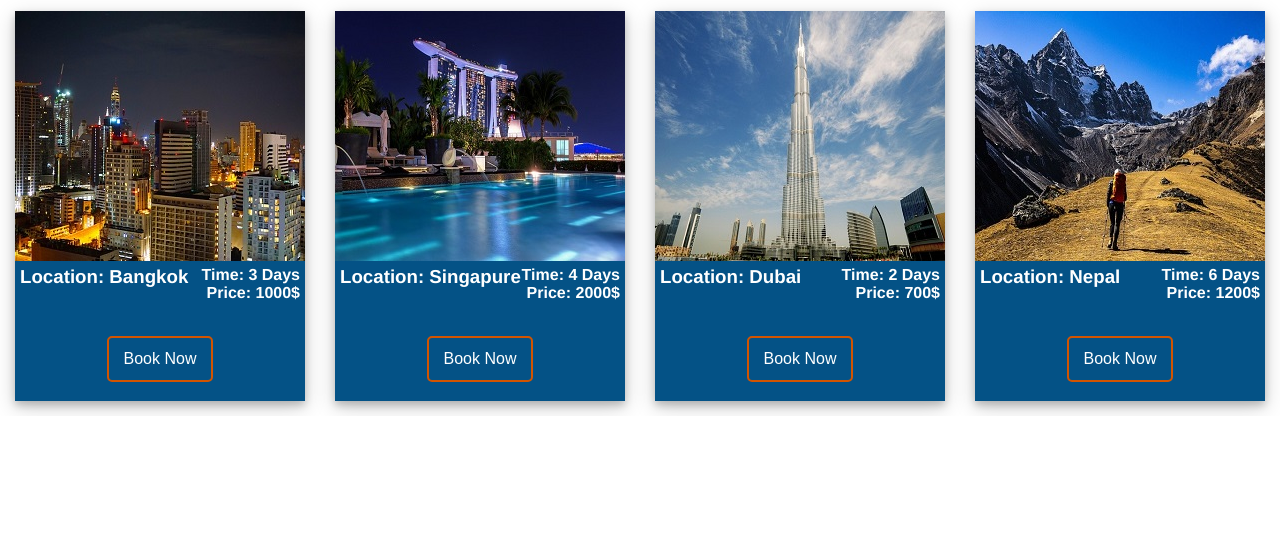
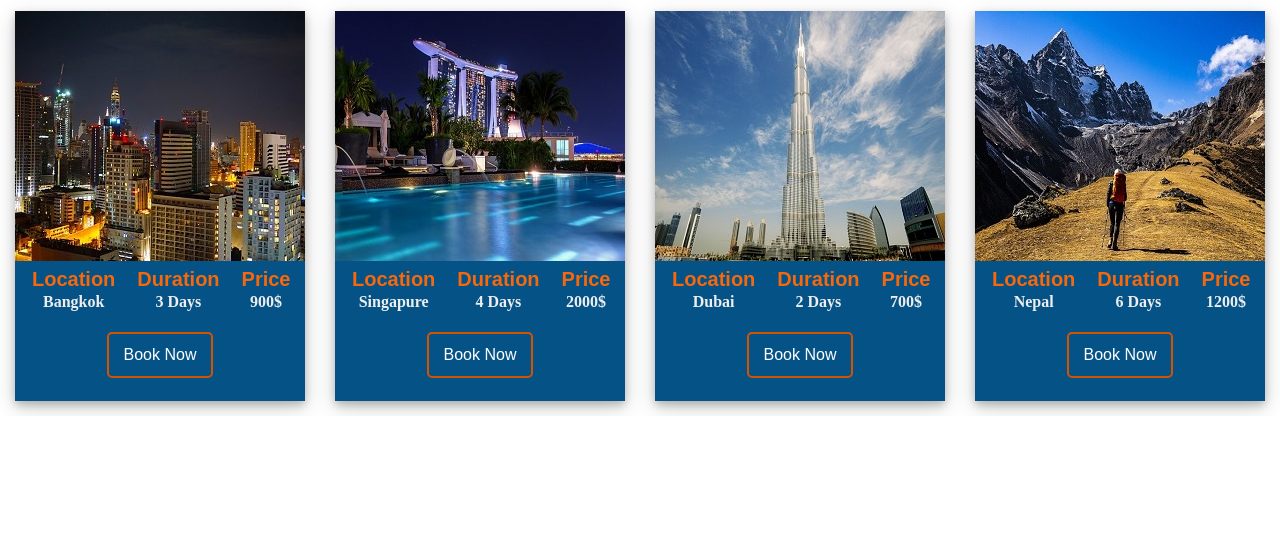
Before and after one commit to jakircse99/dream-holidys, a plain HTML site: page index.html in a window 1280 px wide. Shown: the part 1112-1645 px from the top of the page. Drawn offline with Linux system fonts and the light colour scheme.

Commit message:
Basic project final release

```diff
--- a/index.html
+++ b/index.html
@@ -79,9 +79,18 @@
 						<img src="img/package/bangkok.jpg"/>
 					</div>
 					<div class="package-content">
-						<h3>Location: Bangkok</h3>
-						<p>Time: 3 Days</p>
-						<p>Price: 1000$</p>
+					<table class="ctn">
+						<tbody>
+						<th>Location</th>
+						<th>Duration</th>
+						<th>Price</th>
+						<tr>
+							<td>Bangkok</td>
+							<td>3 Days</td>
+							<td>900$</td>
+						</tr>
+						</tbody>
+					</table>
 						<button class="btn">Book Now</button>
 					</div>
 				</div>
@@ -90,9 +99,18 @@
 						<img src="img/package/singapure.jpg"/>
 					</div>
 					<div class="package-content">
-						<h3>Location: Singapure</h3>
-						<p>Time: 4 Days</p>
-						<p>Price: 2000$</p>
+						<table class="ctn">
+							<tbody>
+							<th>Location</th>
+							<th>Duration</th>
+							<th>Price</th>
+							<tr>
+								<td>Singapure</td>
+								<td>4 Days</td>
+								<td>2000$</td>
+							</tr>
+							</tbody>
+						</table>
 						<button class="btn">Book Now</button>
 					</div>
 				</div>
@@ -101,9 +119,18 @@
 						<img src="img/package/dubai.jpg"/>
 					</div>
 					<div class="package-content">
-						<h3>Location: Dubai</h3>
-						<p>Time: 2 Days</p>
-						<p>Price: 700$</p>
+						<table class="ctn">
+							<tbody>
+							<th>Location</th>
+							<th>Duration</th>
+							<th>Price</th>
+							<tr>
+								<td>Dubai</td>
+								<td>2 Days</td>
+								<td>700$</td>
+							</tr>
+							</tbody>
+						</table>
 						<button class="btn">Book Now</button>
 						</div>
 				</div>
@@ -112,9 +139,18 @@
 						<img src="img/package/nepal.jpg"/>
 					</div>
 					<div class="package-content">
-						<h3>Location: Nepal</h3>
-						<p>Time: 6 Days</p>
-						<p>Price: 1200$</p>
+						<table class="ctn">
+							<tbody>
+							<th>Location</th>
+							<th>Duration</th>
+							<th>Price</th>
+							<tr>
+								<td>Nepal</td>
+								<td>6 Days</td>
+								<td>1200$</td>
+							</tr>
+							</tbody>
+						</table>
 						<button class="btn">Book Now</button>
 					</div>
 				</div>
--- a/style.css
+++ b/style.css
@@ -1,4 +1,4 @@
-*{
+* {
 	margin:0;
 	padding:0;
 }
@@ -47,15 +47,10 @@ a {
 	border-radius:5px;
 	color:white;
 	box-shadow:5px 5px 10px #A9A9A9;
-
 }
 .header-right ul li a:hover {
 	background-color:#045286;
 }
-.profile-icons {
-
-}
-
 
 .header:after {
   content: "";
@@ -76,14 +71,10 @@ a {
 	list-style-type:none;
 	padding:0px 30px;
 	margin:auto;
-
 }
 .navbar ul li {
 	float:left;
 	weight:100%;
-
-
-
 }
 .navbar ul li a:not(.contact){
 	display:block;
@@ -102,7 +93,6 @@ a {
 
 .navbar ul li a:hover {
 	background-color:#d35400;
-
 }
 .navbar {
 	position:sticky;
@@ -112,7 +102,6 @@ a {
 /* Slider*/
 .slider img {
 	width:100%;
-
 }
 /* Content start */
 .main-title {
@@ -126,10 +115,6 @@ a {
 	width:150px;
 	font-family: Verdana, sans-serif;
 	font-size: 16px;
-
-
-
-
 }
 .our-service {
 	width:100%;
@@ -137,7 +122,6 @@ a {
 	margin:auto;
 	overflow:hidden;
 	justify-content:center;
-
 }
 
 .service {
@@ -163,7 +147,6 @@ a {
 
 	border-radius:10px;
 	transition: all 0.5s ease;
-
 }
 
 .service img:hover {
@@ -177,7 +160,6 @@ a {
 	margin:auto;
 	overflow:hidden;
 	justify-content:center;
-
 }
 .package{
 	margin:15px;
@@ -185,8 +167,6 @@ a {
 	overflow:hidden;
 	width: 300px;
 	box-shadow: 0 4px 8px 0 rgba(0, 0, 0, 0.2), 0 6px 20px 0 rgba(0, 0, 0, 0.19);
-
-
 }
 .packimg {
 	height:250px;
@@ -196,14 +176,9 @@ a {
 }
 .package img {
 	transition: transform .5s;
-
-
 }
 .package img:hover{
 	transform: scale(1.1);
-
-
-
 }
 .package-content  {
 	padding-top:10px;
@@ -212,12 +187,21 @@ a {
 	overflow:hidden;
 	padding:5px;
 }
-.package-content h3 {
+.ctn {
+	display:inline-block;
+}
+
+th {
+	font-family: Arial, Helvetica, sans-serif;
+	padding:0px 10px;
+	font-size:20px;
 	font-weight:bold;
-	display:block;
-	color:#ffffff;
-	font-family: Helvetica, sans-serif;
-	float:left;
+	color:#f5690c;
+}
+
+td{
+	color:#eeeeee;
+	font-weight:bold;
 }
 .package-content p {
 	font-weight:bold;
@@ -225,7 +209,6 @@ a {
 	float:right;
 	color:#ffffff;
 	font-family: Helvetica, sans-serif;
-
 }
 
 .btn {
@@ -237,7 +220,7 @@ a {
 	border-radius:5px;
 	text-align: center;
 	color:white;
-	margin:70px auto;
+	margin:15px auto;
 	padding: 12px 15px;
 	cursor: pointer;
 	background:#045286;
@@ -266,7 +249,6 @@ a {
 	height:200px;
 	float:left;
 	overflow:hidden;
-
 }
 .customer-img {
 	display:flex;
@@ -304,7 +286,6 @@ a {
 	padding:20px 0px;
 	background-color:#2980b9;
 	text-align:center;
-
 }
 
 
```
Lines whose indentation alone changed are shown as unchanged.
